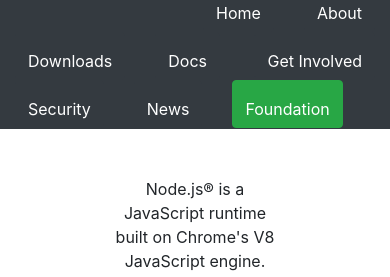
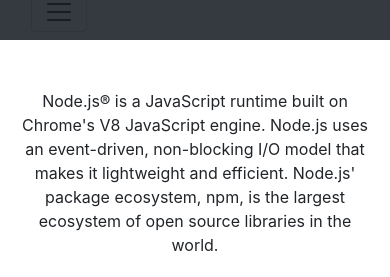
Before and after one commit to petersenn4296/recreateNode, a plain HTML site: page index.html in a window 390 px wide. Shown: the part 101-378 px from the top of the page. Drawn offline with nearby package versions, Linux system fonts and the light colour scheme.

Commit message:
added a responsive nav bar to fit requirements of checkpoint

```diff
--- a/index.html
+++ b/index.html
@@ -20,32 +20,56 @@
     </div><!--logo head close -->
 
     <div class="container-fluid bg-dark"><!--nav bar start -->
-      <div class="row">
-        <div class="col"> </div>
-        <div class="col"> </div>
-        <div class="col"> </div>
-        <div class="col"> </div>
-        <div class="col"> </div>
-        <div class="col"><input class="btn btn-dark pt-3" type="button" value="Home"> </div>
-        <div class="col"><input class="btn btn-dark pt-3" type="button" value="About"> </div>
-        <div class="col"><input class="btn btn-dark pt-3" type="button" value="Downloads"> </div>
-        <div class="col"><input class="btn btn-dark pt-3" type="button" value="Docs"> </div>
-        <div class="col"><input class="btn btn-dark pt-3" type="button" value="Get Involved"> </div>
-        <div class="col"><input class="btn btn-dark pt-3" type="button" value="Security"> </div>
-        <div class="col"><input class="btn btn-dark pt-3" type="button" value="News"> </div>
-        <div class="col"><input class="btn btn-success pt-3" type="button" value="Foundation"> </div>
-        <div class="col"> </div>
-        <div class="col"> </div>
-        <div class="col"> </div>
-        <div class="col"> </div>
-        <div class="col"> </div>
-      </div>
+
+
+
+      <nav class="navbar navbar-expand-lg navbar-light bg-dark thenav">
+  <button class="navbar-toggler" type="button" data-toggle="collapse" data-target="#navbarSupportedContent" aria-controls="navbarSupportedContent" aria-expanded="false" aria-label="Toggle navigation">
+    <span class="navbar-toggler-icon"></span>
+  </button>
+
+  <div class="collapse navbar-collapse" id="navbarSupportedContent">
+    <ul class="navbar-nav mr-auto momma">
+      <li class="nav-item active">
+        <a class="nav-link mr-3" href="#">Home <span class="sr-only">(current)</span></a>
+      </li>
+      <li class="nav-item">
+        <a class="nav-link ml-3 mr-3" href="#">About</a>
+      </li>
+      <li class="nav-item">
+        <a class="nav-link ml-3 mr-3" href="#">Downloads</a>
+      </li>
+      <li class="nav-item">
+        <a class="nav-link ml-3 mr-3" href="#">Docs</a>
+      </li>
+      <li class="nav-item">
+        <a class="nav-link ml-3 mr-3" href="#">Get Invloved</a>
+      </li>
+      <li class="nav-item">
+        <a class="nav-link ml-3 mr-3" href="#">Security</a>
+      </li>
+      <li class="nav-item">
+        <a class="nav-link ml-3 mr-3" href="#">News</a>
+      </li>
+      <li class="nav-item">
+        <a class="nav-link disabled bg-success ml-3" href="#">Foundation</a>
+      </li>
+    </ul>
+
+  </div>
+</nav>
+
+
+
+
+
+
     </div><!--nav bar close -->
 
     <div class="container-fluid"><!--body text open -->
       <div class="row">
         <div class="col-3"></div>
-        <p class="text-center col-6 mt-5">Node.js® is a JavaScript runtime built on Chrome's V8 JavaScript engine. Node.js uses an event-driven, non-blocking I/O model that makes it lightweight and efficient. Node.js' package ecosystem, npm, is the largest ecosystem of open source libraries in the world.</p>
+        <p class="text-center col-lg-6 col-xs-10 mt-5">Node.js® is a JavaScript runtime built on Chrome's V8 JavaScript engine. Node.js uses an event-driven, non-blocking I/O model that makes it lightweight and efficient. Node.js' package ecosystem, npm, is the largest ecosystem of open source libraries in the world.</p>
         <div class="col-3"></div>
       </div>
     </div><!--body text close -->
@@ -53,7 +77,7 @@
     <div class="container-fluid"><!--download text open -->
       <div class="row">
         <div class="col-3"></div>
-        <h2 class="text-center col-6 mt-4">Download for macOS (x64)</h2>
+        <h2 class="text-center col-lg-6 col-xs-10 mt-4">Download for macOS (x64)</h2>
         <div class="col-3"></div>
       </div>
     </div> <!--download text close -->
--- a/style.css
+++ b/style.css
@@ -11,6 +11,10 @@
 .list {
   display: inline;
   color: green;
+}
+.momma {
+  align-items: space-between;
+  margin-left: 280px;
 }
 a {
   color: green;
```
